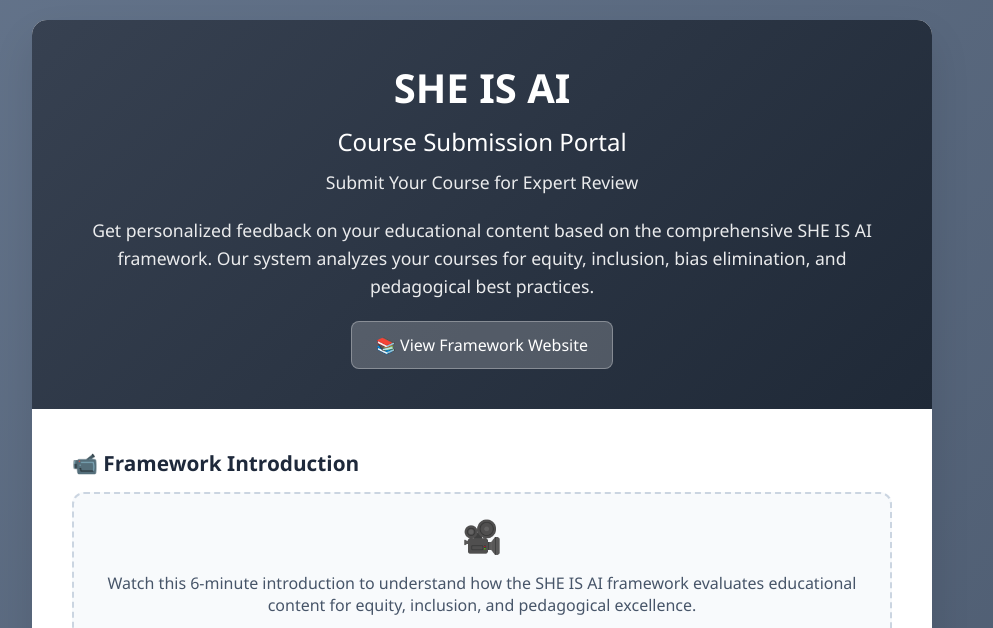
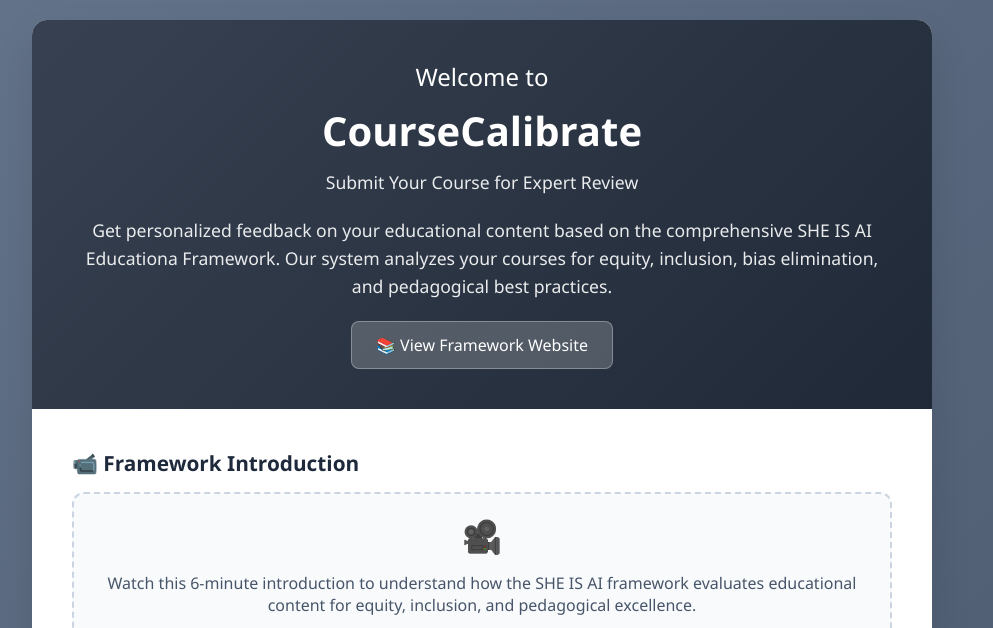
Before and after one commit to TKHatton/Course-Framework-Evaluation, a website: page index.html in a window 1280 px wide. Shown: the top 628 px of the page, without its empty margins (158-1151 px from the left). Drawn offline with Linux system fonts and the light colour scheme.

Commit message:
Renamed the app CourseCalibrate

```diff
--- a/index.html
+++ b/index.html
@@ -366,10 +366,10 @@
 <body>
     <div class="container">
         <div class="header">
-            <h1>SHE IS AI</h1>
-            <h2>Course Submission Portal</h2>
+            <h2>Welcome to</h2>
+            <h1>CourseCalibrate</h1>
             <p>Submit Your Course for Expert Review</p>
-            <p>Get personalized feedback on your educational content based on the comprehensive SHE IS AI framework. Our system analyzes your courses for equity, inclusion, bias elimination, and pedagogical best practices.</p>
+            <p>Get personalized feedback on your educational content based on the comprehensive SHE IS AI Educationa Framework. Our system analyzes your courses for equity, inclusion, bias elimination, and pedagogical best practices.</p>
             <a href="https://educationalframework.netlify.app/" target="_blank" class="framework-link">
                 📚 View Framework Website
             </a>
```
